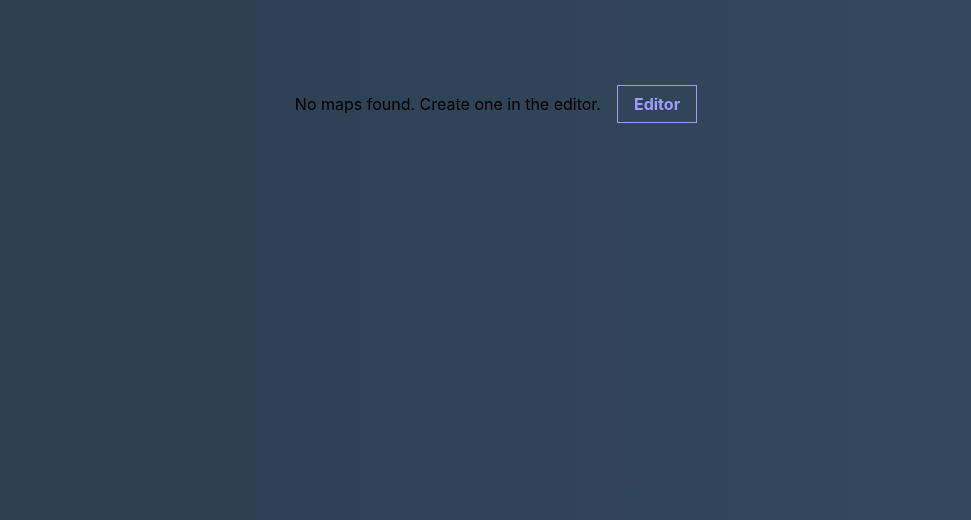
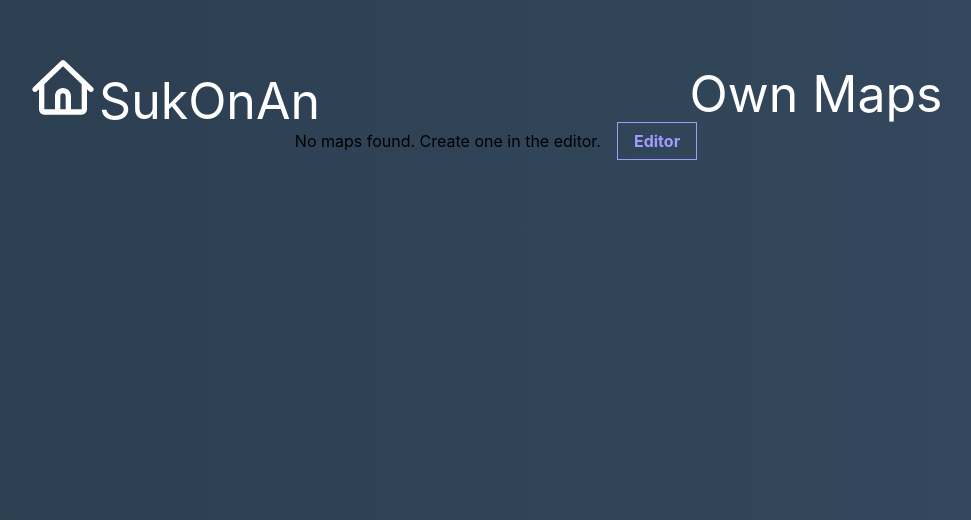
Before and after one commit to Mauzerov/sukonan, a React (Create React App) app: page /#/own in a window 1280 px wide. Shown: the part 280-800 px from the top of the page, without its empty margins (144-1115 px from the left). Built offline with nearby package versions, Linux system fonts and the light colour scheme.

Commit message:
add main menu button to map picker

```diff
--- a/src/component/Credits.tsx
+++ b/src/component/Credits.tsx
@@ -15,6 +15,7 @@ export default function Credits() {
                     <li>Trashcan: @brankic1979</li>
                     <li>Clear Editor: @Iconsax</li>
                     <li>Play Icon: @bypeople</li>
+                    <li>Home Icon: @zest</li>
                 </ul>
             </div>
         </div>
--- a/src/component/MapPicker.tsx
+++ b/src/component/MapPicker.tsx
@@ -6,12 +6,17 @@ import "../styles/MapPicker.scss"
 import {Link, useNavigate} from "react-router-dom";
 import {getLocalData, withLocalData} from "../ts/LocalData";
 import {ReactComponent as TrashCan} from "../svg/trashcan.svg";
+import {ReactComponent as Home} from "../svg/home.svg";
 
 export function MapPicker() {
     const [maps, setMaps] = useState(getLocalData().personalMaps);
     const navigate = useNavigate();
     return (
         <>
+            <div className="flex flex-row map-picker-header">
+                <div className=""><Link to={"/"} className={"button"} title="Main Menu"><Home /><span>SukOnAn</span></Link></div>
+                <div className="title">Own Maps</div>
+            </div>
             {!maps.length && <div
                 className="map-picker__no-maps">
                 No maps found. Create one in the editor.
--- a/src/styles/MapPicker.scss
+++ b/src/styles/MapPicker.scss
@@ -13,6 +13,29 @@
       outline: 1px solid slategrey;
       border-radius: .5em;
     }
+  }
+
+  &-header {
+    &, & * {
+      color: white;
+      font-size: var(--size-medium);
+      text-decoration: none;
+      fill: white;
+      text-align: center;
+    }
+
+    & > * { flex: 1 1 0; }
+
+    a { &:hover, &:focus { text-decoration: underline; } }
+
+    svg {
+      width: 10%;
+      margin-inline-end: .25rem;
+    }
+
+    justify-content: center;
+    align-items: center;
+    width: 100%;
   }
 
   width: calc(100dvmin - 2em);
```
Also changed, not shown: src/svg/home.svg (added).
